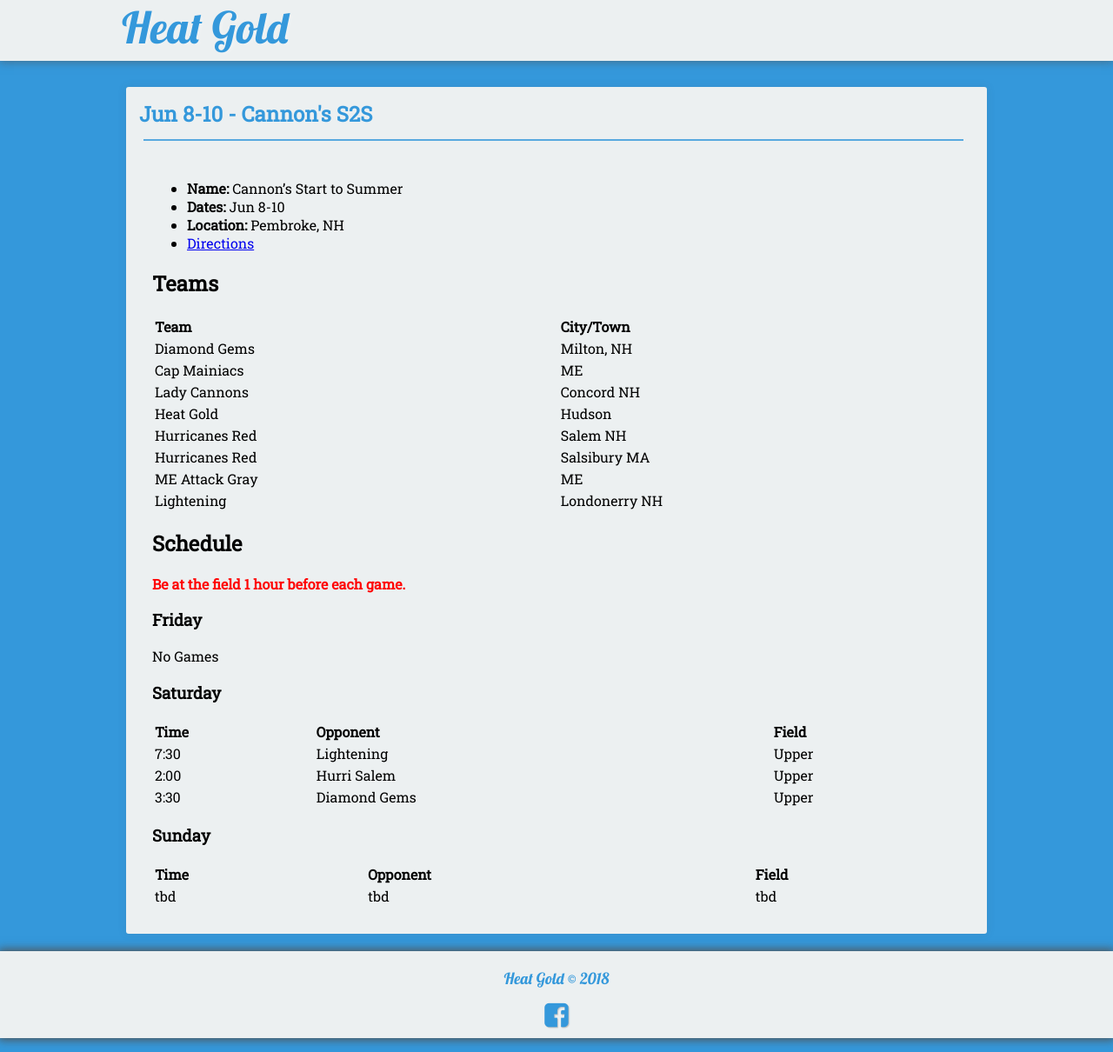
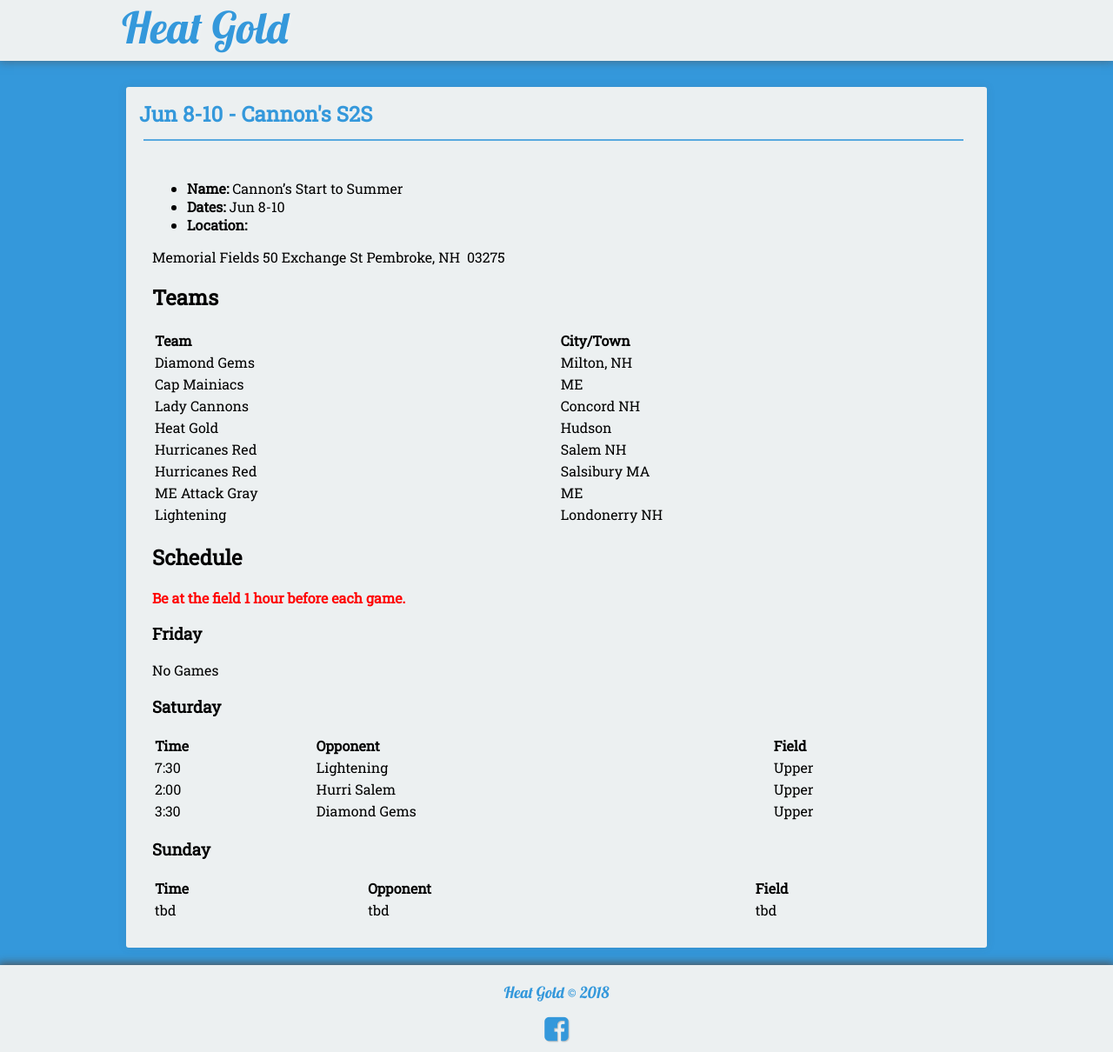
Before and after one commit to seanmerrow/ecf, a Jekyll site: the page built from _posts/2018-08-05-Jun-8-S2S.md, in a window 1280 px wide. Shown: the whole page at 87% size. Built offline with Jekyll 4.4.1, drawn with Linux system fonts in a browser that asks for light colours; nearby versions of some CDN libraries.

Commit message:
Update 2018-08-05-Jun-8-S2S.md

```diff
--- a/_posts/2018-08-05-Jun-8-S2S.md
+++ b/_posts/2018-08-05-Jun-8-S2S.md
@@ -10,8 +10,11 @@ category:
 ---
 * **Name:** Cannon's Start to Summer
 * **Dates:** Jun 8-10
-* **Location:**  Pembroke, NH
-* [Directions](https://seanmerrow.github.io/heatgold/fields/pembroke_memorial)
+* **Location:**
+
+Memorial Fields
+50 Exchange St
+Pembroke, NH  03275
 
 ## Teams
 
```
